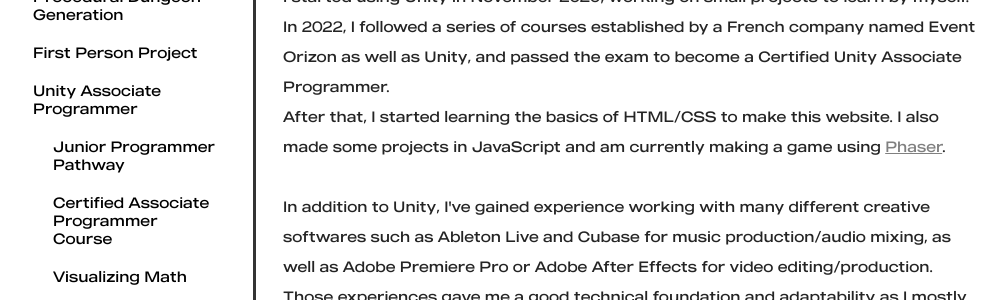
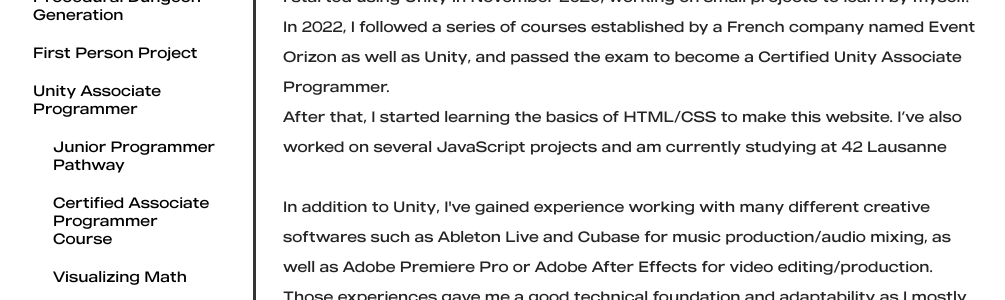
Before and after one commit to PoursMo/poursmo.github.io, a Jekyll site: the page built from index.html, in a window 1280 px wide. Shown: the part 202-502 px from the top of the page, without its empty margins (138-1143 px from the left). Built offline with Jekyll 4.4.1, drawn with Linux system fonts in a browser that asks for light colours; a script that is not in the unit is left out.

Commit message:
Update index.html

```diff
--- a/index.html
+++ b/index.html
@@ -9,9 +9,8 @@ title: Hello !
   I started using Unity in November 2020, working on small projects to learn by myself.<br />
   In 2022, I followed a series of courses established by a French company named Event Orizon as well
   as Unity, and passed the exam to become a Certified Unity Associate Programmer.<br />
-  After that, I started learning the basics of HTML/CSS to make this website. I also made some
-  projects in JavaScript and am currently making a game using
-  <a target="_blank" href="https://phaser.io/">Phaser</a>.<br /><br />
+  After that, I started learning the basics of HTML/CSS to make this website. I’ve also worked on
+  several JavaScript projects and am currently studying at 42 Lausanne<br /><br />
   In addition to Unity, I've gained experience working with many different creative softwares such
   as Ableton Live and Cubase for music production/audio mixing, as well as Adobe Premiere Pro or
   Adobe After Effects for video editing/production. Those experiences gave me a good technical
```
